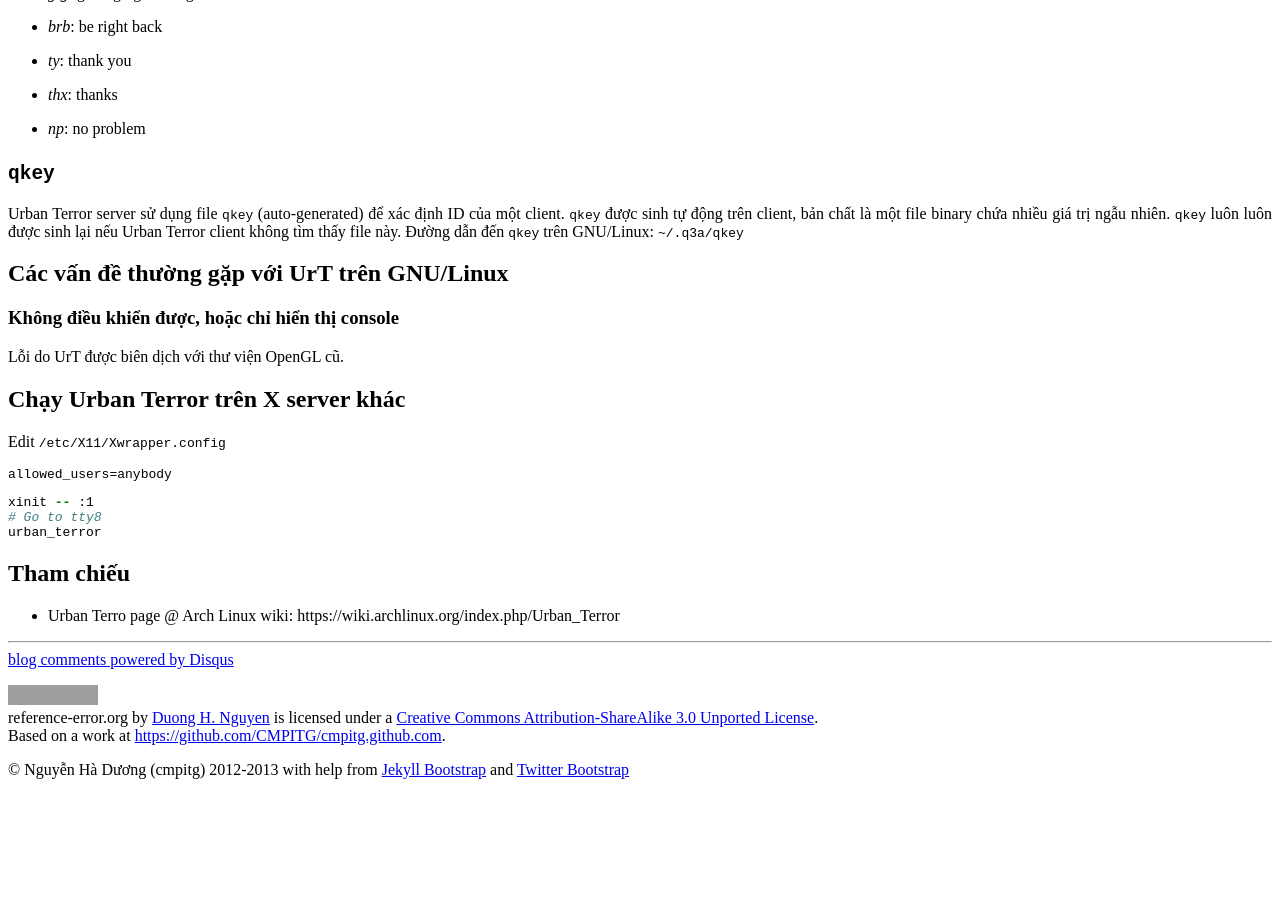
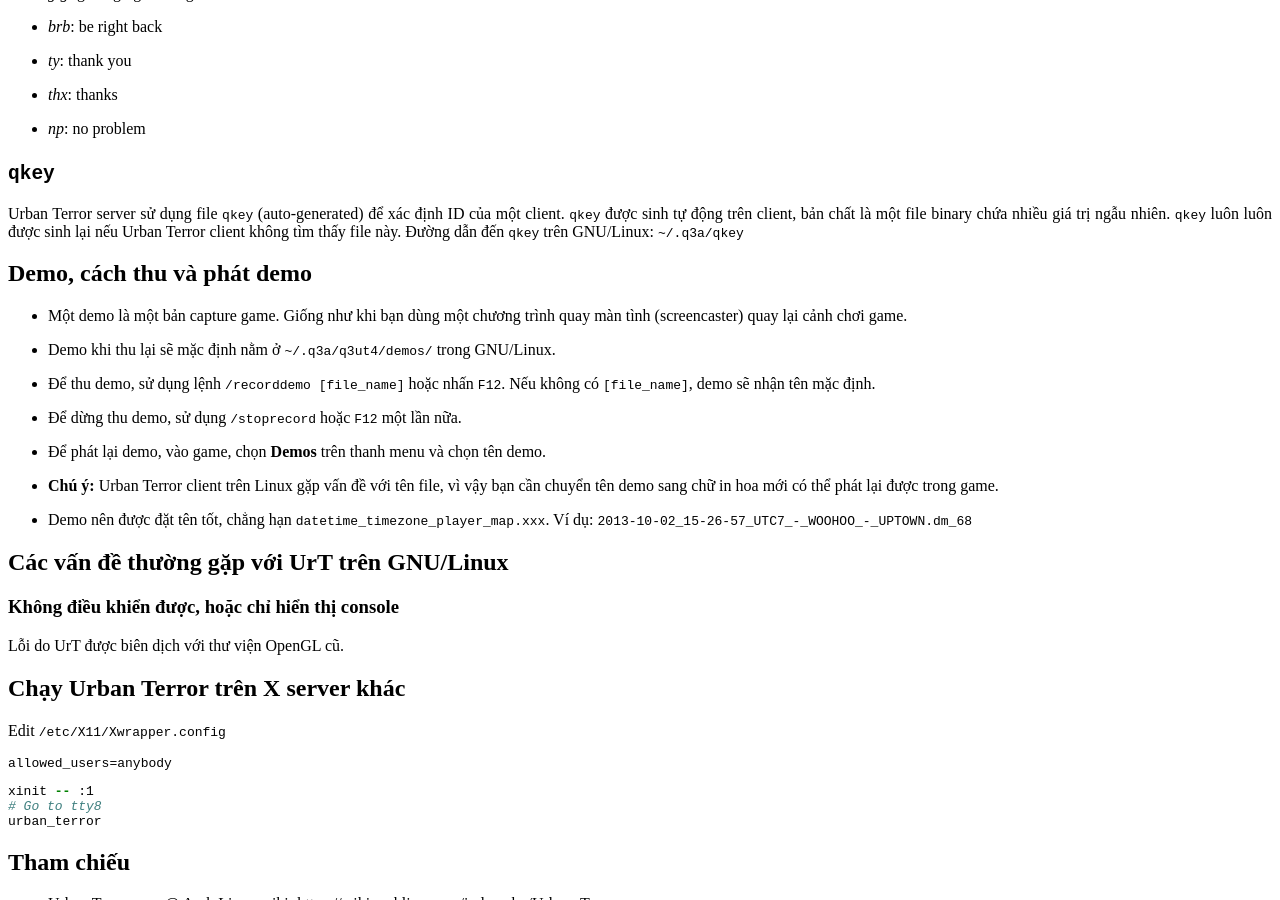
Before and after one commit to cmpitg/cmpitg.github.com, a Jekyll site: the page built from guides-vi/urt.md, in a window 1280 px wide and 900 px high, scrolled down 585 px. Built offline with Jekyll 4.4.1, drawn with Linux system fonts in a browser that asks for light colours; Markdown is read by kramdown in place of the engine named in the settings; comment, search, counter and statistics services are not loaded; before the commit the page ends 1380 px from its top, so only the background shows below that; grey boxes are pictures that could not be loaded.

Commit message:
Add UrT's demo guide

```diff
--- a/guides-vi/urt.md
+++ b/guides-vi/urt.md
@@ -44,6 +44,30 @@
 sinh lại nếu Urban Terror client không tìm thấy file này.  Đường dẫn
 đến `qkey` trên GNU/Linux: `~/.q3a/qkey`
 
+## Demo, cách thu và phát demo
+
+* Một demo là một bản capture game.  Giống như khi bạn dùng một chương
+  trình quay màn tình (screencaster) quay lại cảnh chơi game.
+
+* Demo khi thu lại sẽ mặc định nằm ở `~/.q3a/q3ut4/demos/` trong
+  GNU/Linux.
+
+* Để thu demo, sử dụng lệnh `/recorddemo [file_name]` hoặc nhấn `F12`.
+  Nếu không có `[file_name]`, demo sẽ nhận tên mặc định.
+
+* Để dừng thu demo, sử dụng `/stoprecord` hoặc `F12` một lần nữa.
+
+* Để phát lại demo, vào game, chọn **Demos** trên thanh menu và chọn
+  tên demo.
+
+* **Chú ý:** Urban Terror client trên Linux gặp vấn đề với tên file,
+  vì vậy bạn cần chuyển tên demo sang chữ in hoa mới có thể phát lại
+  được trong game.
+
+* Demo nên được đặt tên tốt, chẳng hạn
+  `datetime_timezone_player_map.xxx`.  Ví dụ:
+  `2013-10-02_15-26-57_UTC7_-_WOOHOO_-_UPTOWN.dm_68`
+
 ## Các vấn đề thường gặp với UrT trên GNU/Linux
 
 ### Không điều khiển được, hoặc chỉ hiển thị console
```
